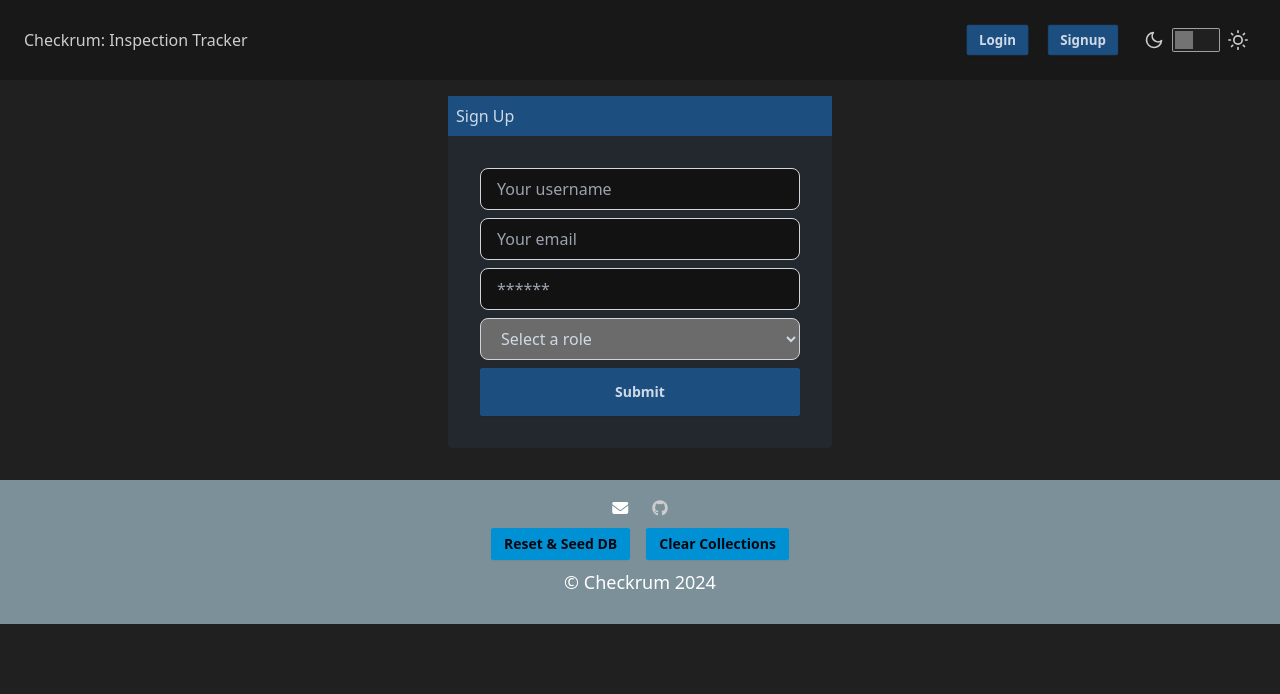
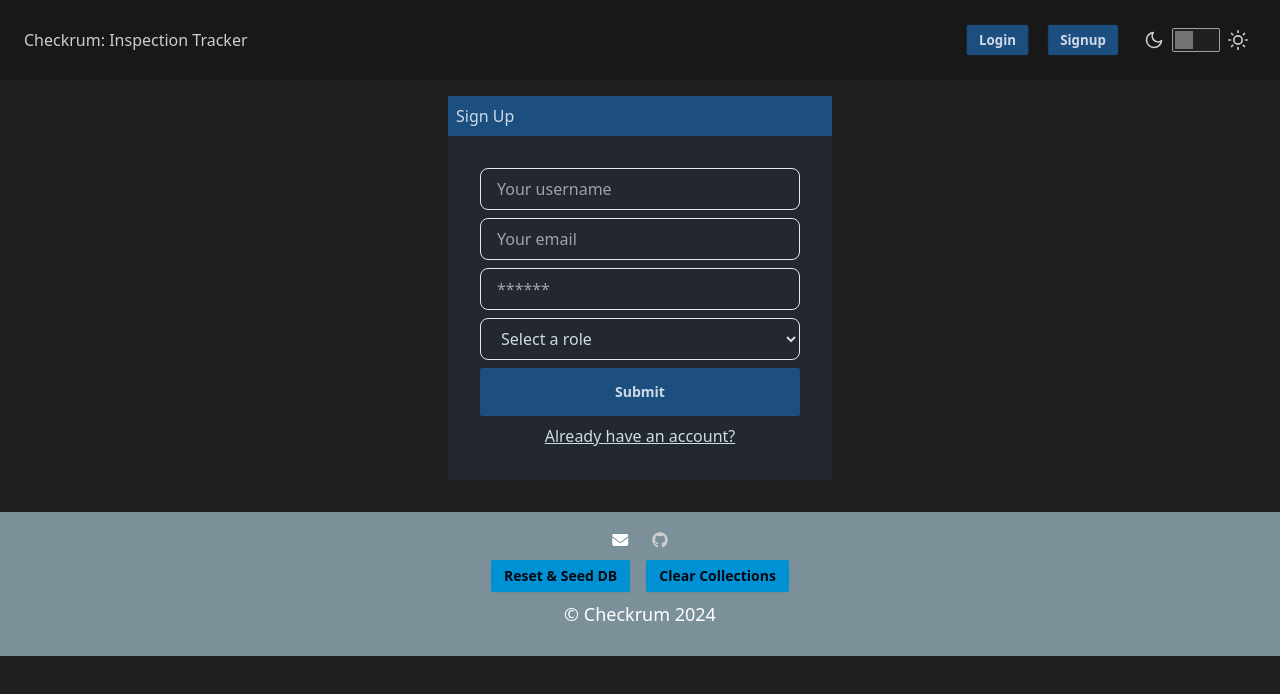
Before and after one commit to briandwach/checkrum, a React (Vite) app in the folder client/: page /signup in a window 1280 px wide. Shown: the top 694 px of the page. Built offline with nearby package versions, Linux system fonts and the light colour scheme.

Commit message:
added links to login from signup and vice versa

```diff
--- a/client/src/pages/Login.jsx
+++ b/client/src/pages/Login.jsx
@@ -75,6 +75,9 @@ const Login = (props) => {
                 >
                   Submit
                 </button>
+                <div className='flex justify-center mt-2'>
+                  <Link to="/signup"><a className="link">Don't have an account yet?</a></Link>
+                </div>
               </form>
             )}
 
--- a/client/src/pages/Signup.jsx
+++ b/client/src/pages/Signup.jsx
@@ -52,7 +52,7 @@ const Signup = () => {
             ) : (
               <form onSubmit={handleFormSubmit}>
                 <input
-                  className="form-input w-full py-2 px-4 rounded-lg border border-gray-300 mb-2"
+                  className="form-input w-full py-2 px-4 rounded-lg border mb-2 bg-neutral"
                   placeholder="Your username"
                   name="username"
                   type="text"
@@ -60,7 +60,7 @@ const Signup = () => {
                   onChange={handleChange}
                 />
                 <input
-                  className="form-input w-full py-2 px-4 rounded-lg border border-gray-300 mb-2"
+                  className="form-input w-full py-2 px-4 rounded-lg border mb-2 bg-neutral"
                   placeholder="Your email"
                   name="email"
                   type="email"
@@ -68,7 +68,7 @@ const Signup = () => {
                   onChange={handleChange}
                 />
                 <input
-                  className="form-input w-full py-2 px-4 rounded-lg border border-gray-300 mb-2"
+                  className="form-input w-full py-2 px-4 rounded-lg border mb-2 bg-neutral"
                   placeholder="******"
                   name="password"
                   type="password"
@@ -76,7 +76,7 @@ const Signup = () => {
                   onChange={handleChange}
                 />
                 <select
-                  className="form-select w-full py-2 px-4 rounded-lg border border-gray-300 mb-2"
+                  className="form-select w-full py-2 px-4 rounded-lg border mb-2 bg-neutral"
                   name="role"
                   value={formState.role}
                   onChange={handleChange}
@@ -92,6 +92,9 @@ const Signup = () => {
                 >
                   Submit
                 </button>
+                <div className='flex justify-center mt-2'>
+                  <Link to="/login"><a className="link">Already have an account?</a></Link>
+                </div>
               </form>
             )}
 
```
